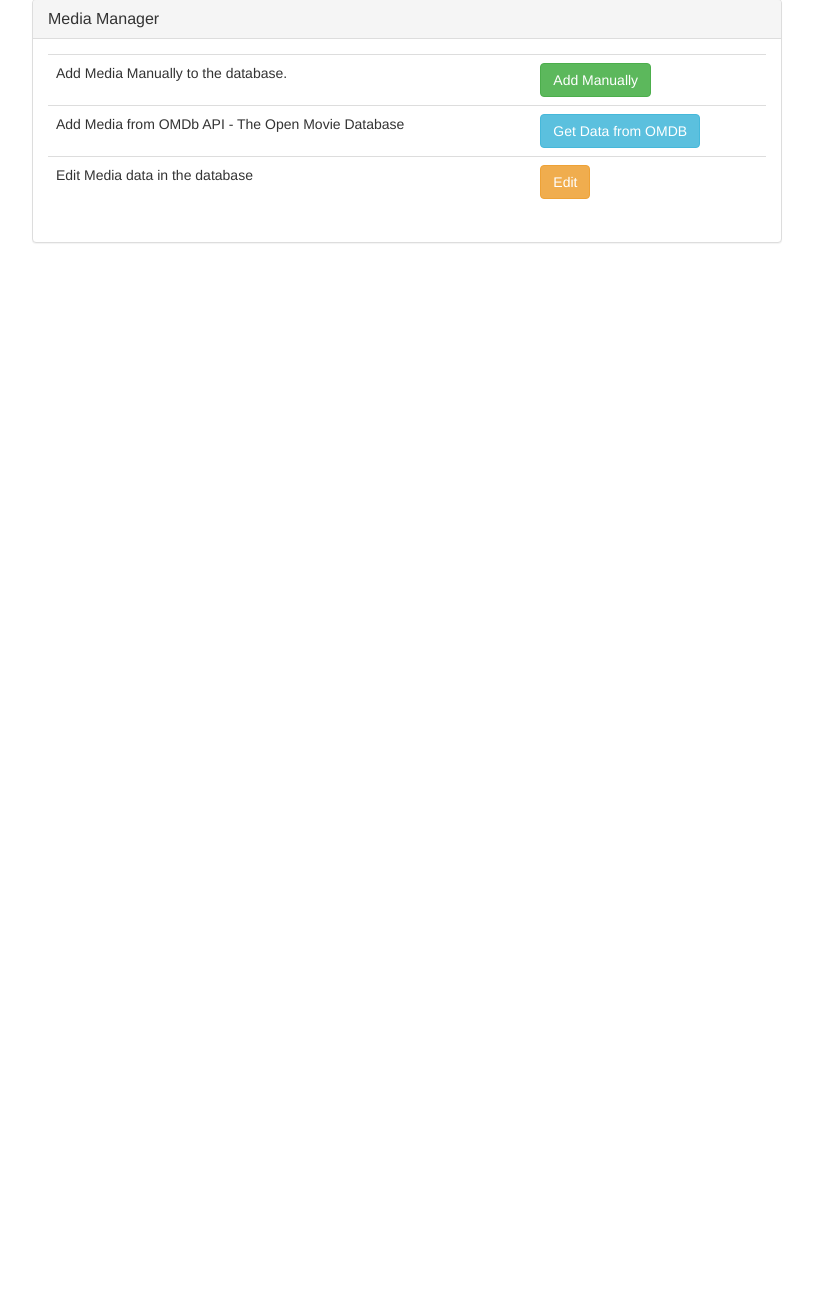
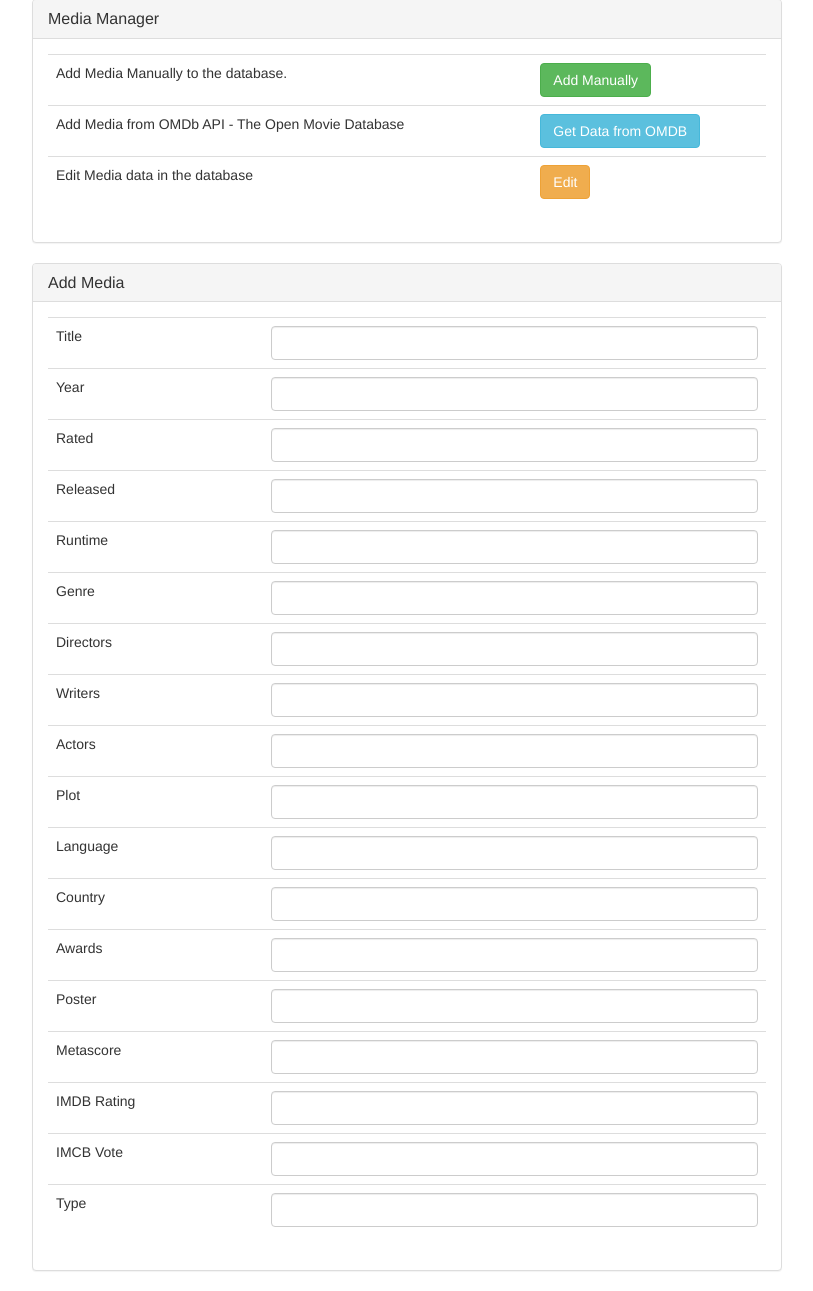
Before and after one commit to SandeepVattapparambil/app, a PHP site: page /media.php in a window 1280 px wide. Shown: the part 73-1364 px from the top of the page, without its empty margins (233-1046 px from the left). Before the commit the page ends 316 px from the top, so only its background shows below. Run offline with PHP 8.4, Linux system fonts and the light colour scheme; the visitor is signed in with stand-in values (Sample User, id 1).

Commit message:
media form

```diff
--- a/media.php
+++ b/media.php
@@ -94,6 +94,88 @@ if(isset($_SESSION['user_name'])){
             </table>
           </div>
         </div>
+
+        <div class="panel panel-default">
+          <div class="panel-heading">
+            <h3 class="panel-title">Add Media</h3>
+          </div>
+          <div class="panel-body">
+            <table class="table">
+              <tr>
+                <td>Title</td>
+                <td><input type="text" class="form-control" id="" required></td>
+              </tr>
+              <tr>
+                <td>Year</td>
+                <td><input type="text" class="form-control" id="" required></td>
+              </tr>
+              <tr>
+                <td>Rated</td>
+                <td><input type="text" class="form-control" id="" required></td>
+              </tr>
+              <tr>
+                <td>Released</td>
+                <td><input type="text" class="form-control" id="" required></td>
+              </tr>
+              <tr>
+                <td>Runtime</td>
+                <td><input type="text" class="form-control" id="" required></td>
+              </tr>
+              <tr>
+                <td>Genre</td>
+                <td><input type="text" class="form-control" id="" required></td>
+              </tr>
+              <tr>
+                <td>Directors</td>
+                <td><input type="text" class="form-control" id="" required></td>
+              </tr>
+              <tr>
+                <td>Writers</td>
+                <td><input type="text" class="form-control" id="" required></td>
+              </tr>
+              <tr>
+                <td>Actors</td>
+                <td><input type="text" class="form-control" id="" required></td>
+              </tr>
+              <tr>
+                <td>Plot</td>
+                <td><input type="text" class="form-control" id="" required></td>
+              </tr>
+              <tr>
+                <td>Language</td>
+                <td><input type="text" class="form-control" id="" required></td>
+              </tr>
+              <tr>
+                <td>Country</td>
+                <td><input type="text" class="form-control" id="" required></td>
+              </tr>
+              <tr>
+                <td>Awards</td>
+                <td><input type="text" class="form-control" id="" required></td>
+              </tr>
+              <tr>
+                <td>Poster</td>
+                <td><input type="text" class="form-control" id="" required></td>
+              </tr>
+              <tr>
+                <td>Metascore</td>
+                <td><input type="text" class="form-control" id="" required></td>
+              </tr>
+              <tr>
+                <td>IMDB Rating</td>
+                <td><input type="text" class="form-control" id="" required></td>
+              </tr>
+              <tr>
+                <td>IMCB Vote</td>
+                <td><input type="text" class="form-control" id="" required></td>
+              </tr>
+              <tr>
+                <td>Type</td>
+                <td><input type="text" class="form-control" id="" required></td>
+              </tr>
+            </table>
+          </div>
+        </div>
         </div>
       </div>
     </div>
```
